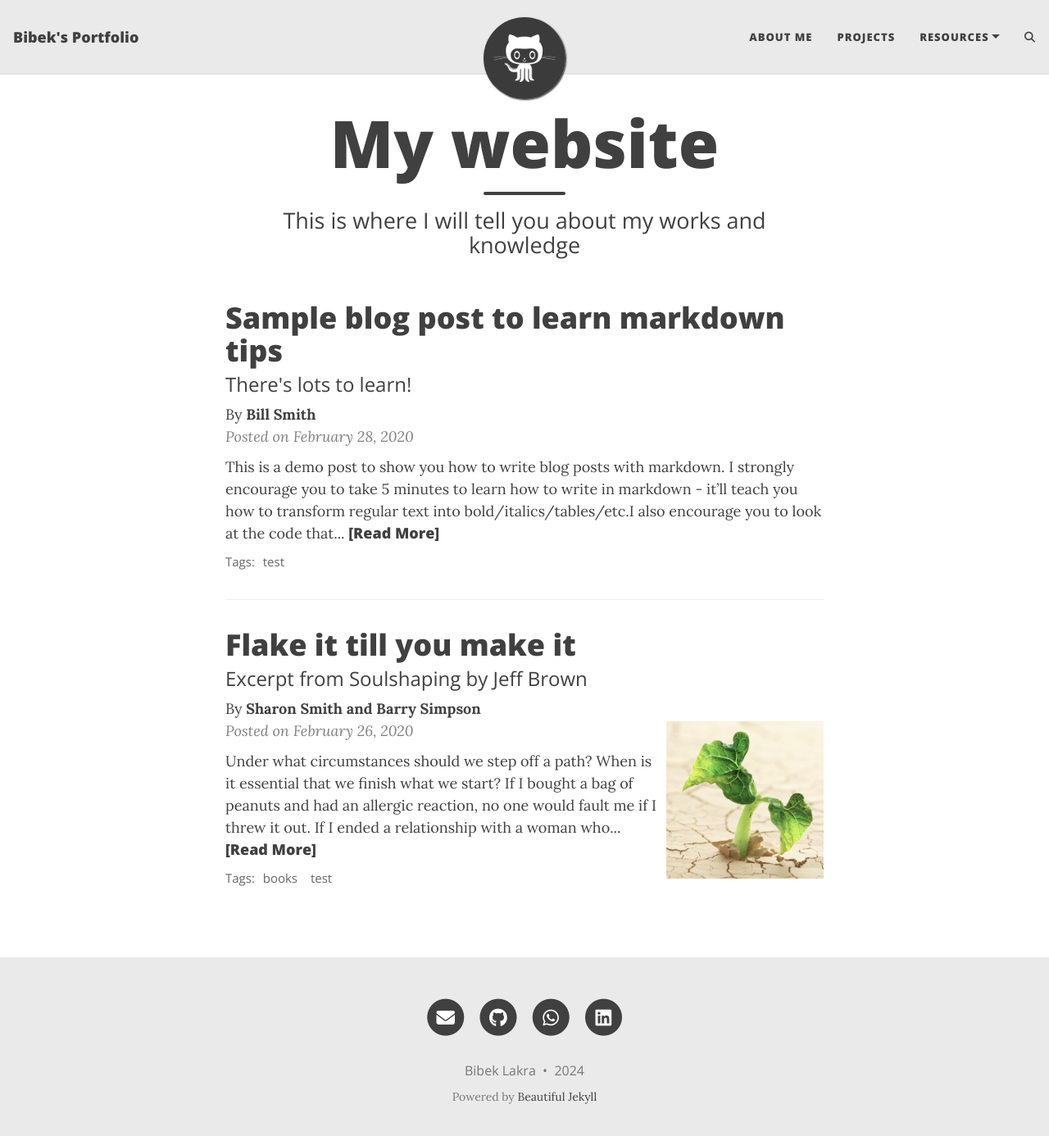
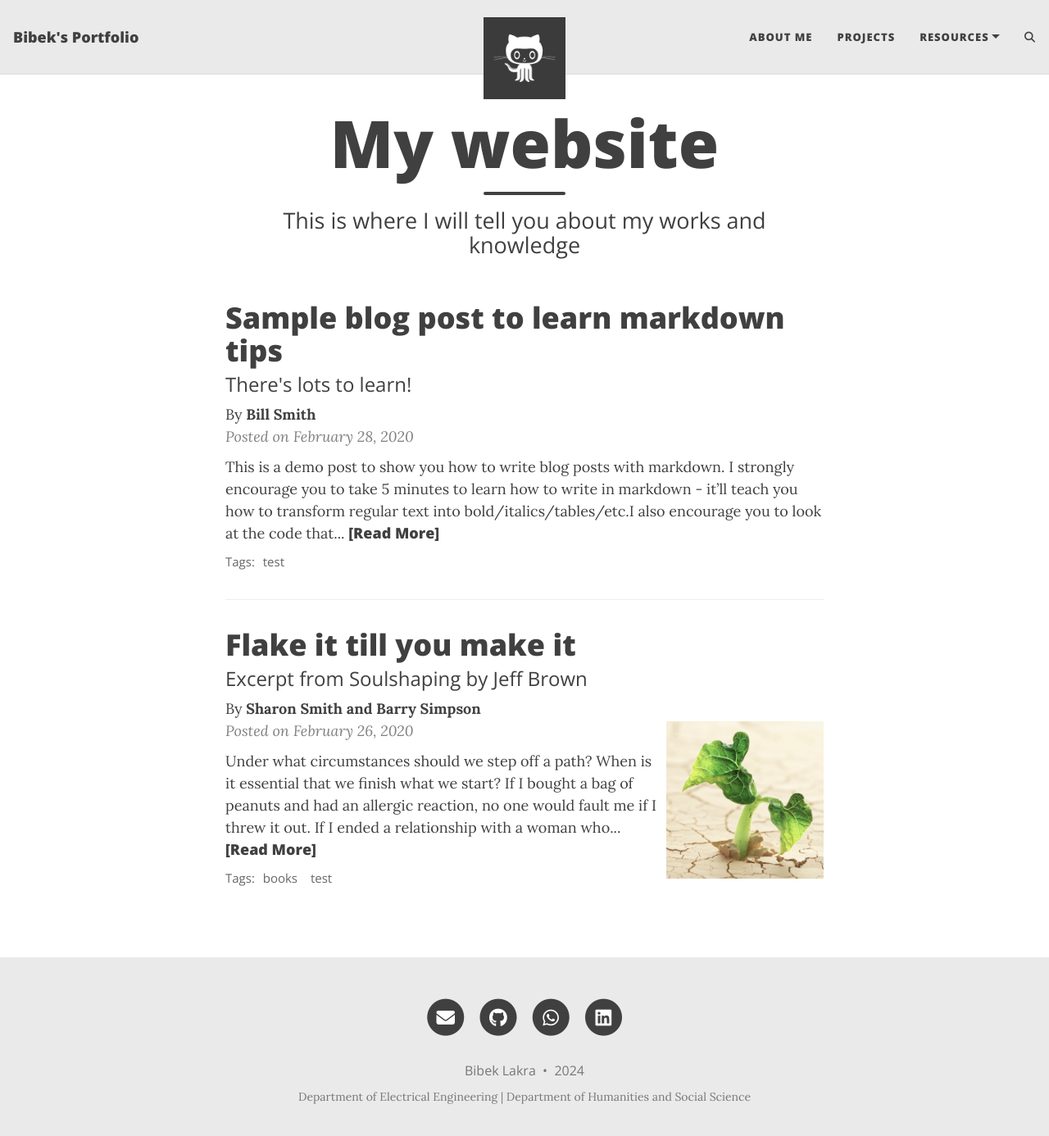
Before and after one commit to BibekLakra91/bibeklakra91.github.io, a Jekyll site: the page built from index.html, in a window 1280 px wide and 1399 px high. Shown: the top 1386 px of the window at 82% size. Built offline with Jekyll 4.4.1, drawn with Linux system fonts in a browser that asks for light colours; the list of posts is cut into pages by our own code; comment, search, counter and statistics services are not loaded.

Commit message:
avatar anf footer changes

```diff
--- a/_config.yml
+++ b/_config.yml
@@ -35,7 +35,7 @@ navbar-links:
 avatar: "/assets/img/avatar-icon.png"
 
 # By default, the image is cut into a circle. You can disable this behaviour by setting 'round-avatar: false'
-round-avatar: true
+round-avatar: false
 
 # If you want to have an image logo in the top-left corner instead of having the title of the website,
 # then specify the following parameter
--- a/_includes/footer.html
+++ b/_includes/footer.html
@@ -38,8 +38,7 @@
 
       </p>
       {% unless site.remove-ads %}<p class="theme-by text-muted">
-        Powered by
-        <a href="https://beautifuljekyll.com">Beautiful Jekyll</a>
+        Department of Electrical Engineering | Department of Humanities and Social Science
       </p>{% endunless %}
       </div>
     </div>
```
Also changed, not shown: 1 other file.
